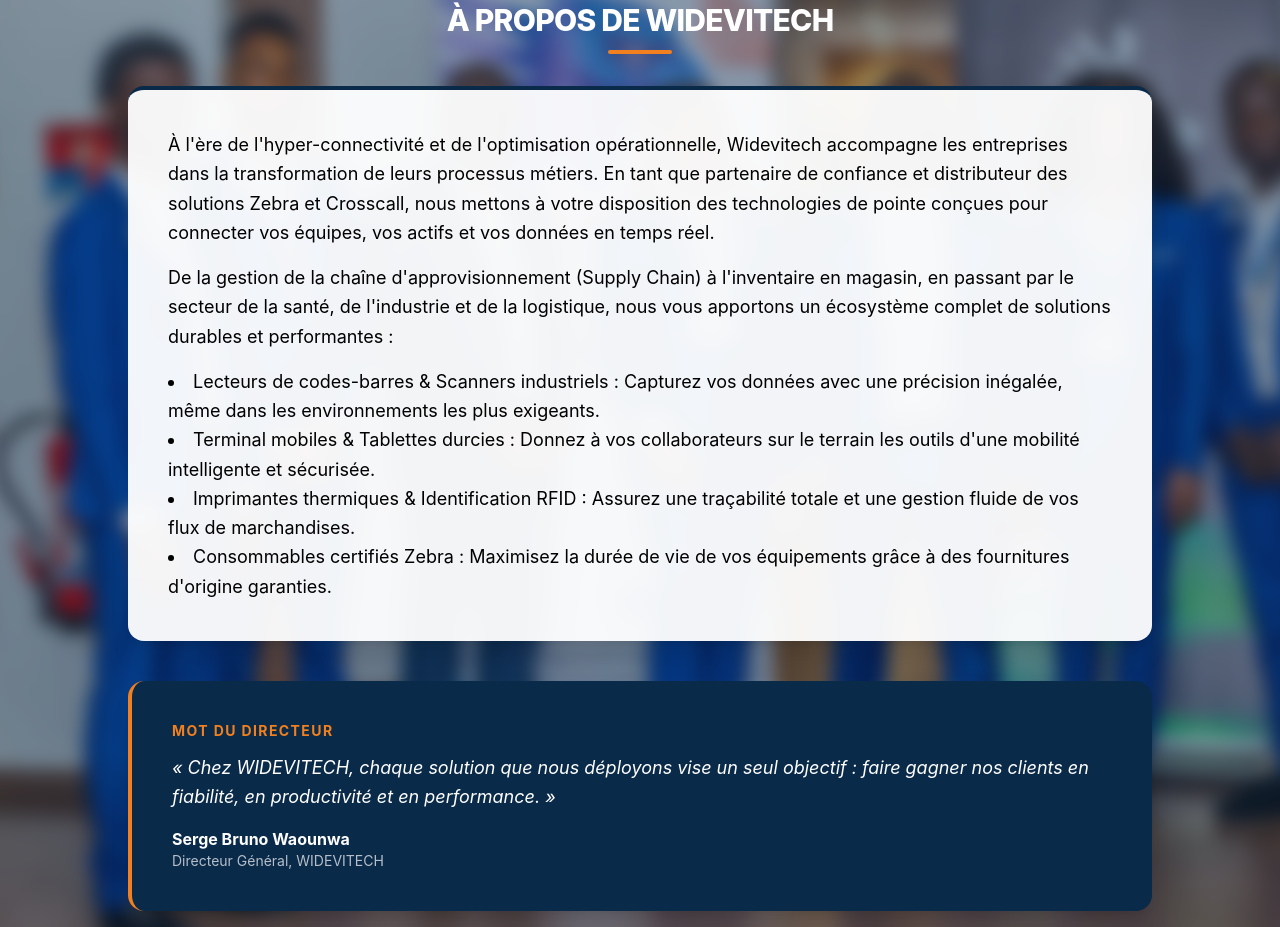
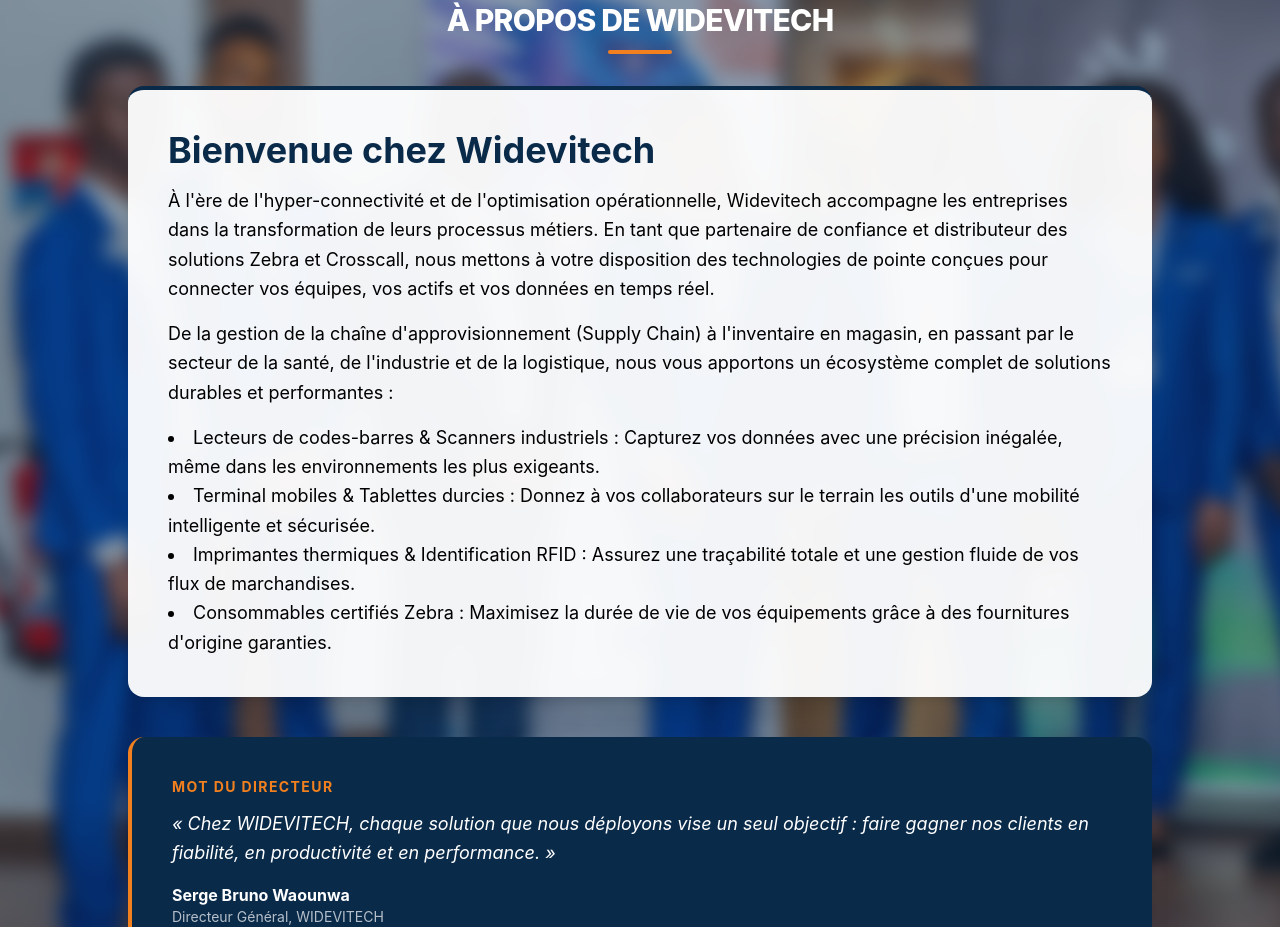
Before and after one commit to widevitechgit/widevitech.com, a React (Vite) app: page / in a window 1280 px wide. Shown: the part 1374-2301 px from the top of the page. Built offline with nearby package versions, Linux system fonts and the light colour scheme; no server answers.

Commit message:
Apropos title

```diff
--- a/src/Home.jsx
+++ b/src/Home.jsx
@@ -275,6 +275,7 @@
 
                 <div className="relative z-10 flex flex-col gap-10 max-w-5xl w-full">
                     <div className="bg-white/95 backdrop-blur-sm shadow-xl rounded-2xl p-6 md:p-10 flex flex-col gap-4 text-left md:text-lg leading-relaxed border-t-4 border-[#0A2A4A]">
+                        <h1 className="text-[#0A2A4A] font-bold md:text-4xl text-2xl">Bienvenue chez Widevitech</h1>
                         <p>
                             À l'ère de l'hyper-connectivité et de l'optimisation opérationnelle,
                             Widevitech accompagne les entreprises dans la transformation de leurs
```
